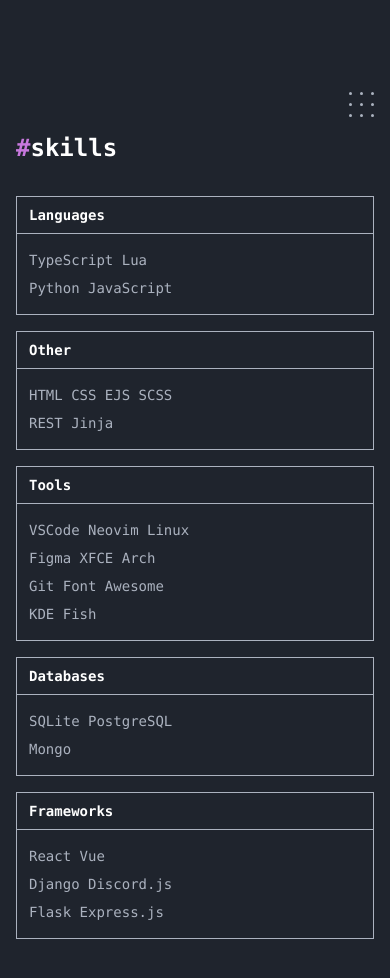
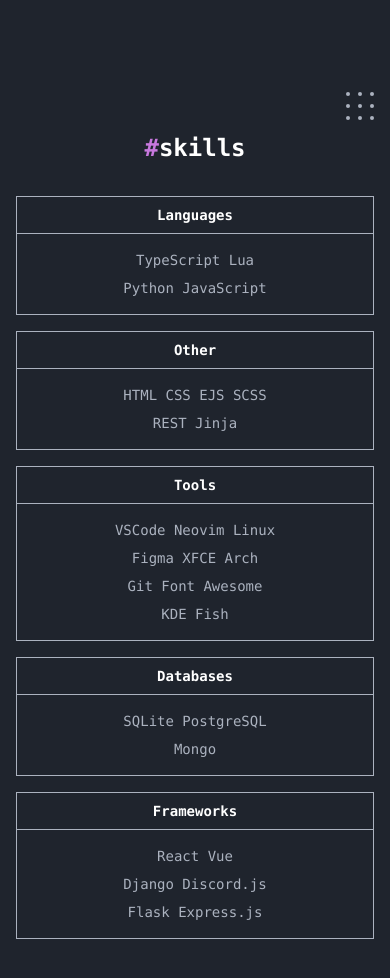
Before and after one commit to meetbhuva07/portfolio, a Next.js app: page /aboutpage in a window 390 px wide. Shown: the part 1020-1998 px from the top of the page. Built offline with nearby package versions, Linux system fonts and the light colour scheme.

Commit message:
finally completed the about page

```diff
--- a/app/aboutpage/page.jsx
+++ b/app/aboutpage/page.jsx
@@ -21,9 +21,7 @@
           <span className="text-[#C778DD]">/ </span>about-me
         </h2>
 
-      <p className="text-gray-400 mb-8 text-sm sm:text-base">
-        Who am I ??
-      </p>
+        <p className="text-gray-400 mb-8 text-sm sm:text-base">Who am I ??</p>
 
         {/* Main Layout */}
         <div className="grid md:grid-cols-2 gap-14 items-center">
@@ -65,7 +63,7 @@
           </div>
 
           {/* Left Content */}
-                <div className="relative order-2 md:order-1 text-center md:text-left">
+          <div className="relative order-2 md:order-1 text-justify md:text-justify max-w-xl">
             {/* Left Gray Box */}
             <div className="hidden lg:block absolute -left-24 top-14 w-14 h-28 border border-gray-500"></div>
 
@@ -90,92 +88,66 @@
 
       {/* ================= SKILLS SECTION ================= */}
       <section className="bg-[#1f242d] text-white relative overflow-hidden font-mono px-4 sm:px-6 md:px-10 lg:px-20 py-14 sm:py-20">
+
   {/* Left Box */}
-  <div className="hidden lg:block absolute left-0 top-1/2 -translate-y-1/2 w-12 h-24 border border-[#ABB2BF] opacity-50"></div>
+  <div className="hidden lg:block absolute -left-2 top-1/2 -translate-y-1/2 w-12 h-24 border border-[#ABB2BF] opacity-50"></div>
 
   {/* Top Right Dots */}
   <div className="absolute top-4 right-4 sm:right-6 grid grid-cols-3 gap-2">
     {[...Array(9)].map((_, i) => (
-      <span
-        key={i}
-        className="w-[3px] h-[3px] rounded-full bg-[#ABB2BF]"
-      ></span>
+      <span key={i} className="w-1 h-1 rounded-full bg-[#ABB2BF]"></span>
     ))}
   </div>
 
   <div className="max-w-7xl mx-auto">
+
     {/* Heading */}
-    <h2 className="text-2xl sm:text-3xl md:text-4xl font-bold mb-8 sm:mb-10">
+    <h2 className="text-2xl sm:text-3xl md:text-4xl font-bold mb-8 sm:mb-10 text-center md:text-left">
       <span className="text-[#C778DD]">#</span>skills
     </h2>
 
     {/* Skills Grid */}
     <div className="grid grid-cols-1 sm:grid-cols-2 lg:grid-cols-5 gap-4">
-      {/* Languages */}
-      <div className="border border-[#ABB2BF] hover:border-[#C778DD] transition duration-300">
-        <div className="border-b border-[#ABB2BF] px-3 py-2 text-sm font-semibold">
-          Languages
+
+      {/* Card Common Style */}
+      {[
+        {
+          title: "Languages",
+          content: `TypeScript Lua\nPython JavaScript`,
+        },
+        {
+          title: "Other",
+          content: `HTML CSS EJS SCSS\nREST Jinja`,
+        },
+        {
+          title: "Tools",
+          content: `VSCode Neovim Linux\nFigma XFCE Arch\nGit Font Awesome\nKDE Fish`,
+        },
+        {
+          title: "Databases",
+          content: `SQLite PostgreSQL\nMongo`,
+        },
+        {
+          title: "Frameworks",
+          content: `React Vue\nDjango Discord.js\nFlask Express.js`,
+        },
+      ].map((item, index) => (
+
+        <div
+          key={index}
+          className="border border-[#ABB2BF] hover:border-[#C778DD] transition duration-300 p-0 group"
+        >
+          <div className="border-b border-[#ABB2BF] group-hover:border-[#C778DD] px-3 py-2 text-sm font-semibold text-center md:text-left">
+            {item.title}
           </div>
-        <div className="px-3 py-3 text-[#ABB2BF] text-sm leading-7">
-          TypeScript Lua
-          <br />
-          Python JavaScript
+
+          <div className="px-3 py-3 text-[#ABB2BF] text-sm leading-7 whitespace-pre-line text-center md:text-left">
+            {item.content}
           </div>
         </div>
 
-      {/* Other */}
-      <div className="border border-[#ABB2BF] hover:border-[#C778DD] transition duration-300">
-        <div className="border-b border-[#ABB2BF] px-3 py-2 text-sm font-semibold">
-          Other
-        </div>
-        <div className="px-3 py-3 text-[#ABB2BF] text-sm leading-7">
-          HTML CSS EJS SCSS
-          <br />
-          REST Jinja
-        </div>
-      </div>
+      ))}
 
-      {/* Tools */}
-      <div className="border border-[#ABB2BF] hover:border-[#C778DD] transition duration-300">
-        <div className="border-b border-[#ABB2BF] px-3 py-2 text-sm font-semibold">
-          Tools
-        </div>
-        <div className="px-3 py-3 text-[#ABB2BF] text-sm leading-7">
-          VSCode Neovim Linux
-          <br />
-          Figma XFCE Arch
-          <br />
-          Git Font Awesome
-          <br />
-          KDE Fish
-        </div>
-      </div>
-
-      {/* Databases */}
-      <div className="border border-[#ABB2BF] hover:border-[#C778DD] transition duration-300">
-        <div className="border-b border-[#ABB2BF] px-3 py-2 text-sm font-semibold">
-          Databases
-        </div>
-        <div className="px-3 py-3 text-[#ABB2BF] text-sm leading-7">
-          SQLite PostgreSQL
-          <br />
-          Mongo
-        </div>
-      </div>
-
-      {/* Frameworks */}
-      <div className="border border-[#ABB2BF] hover:border-[#C778DD] transition duration-300">
-        <div className="border-b border-[#ABB2BF] px-3 py-2 text-sm font-semibold">
-          Frameworks
-        </div>
-        <div className="px-3 py-3 text-[#ABB2BF] text-sm leading-7">
-          React Vue
-          <br />
-          Django Discord.js
-          <br />
-          Flask Express.js
-        </div>
-      </div>
     </div>
   </div>
 </section>
```
Lines whose indentation alone changed are shown as unchanged.
